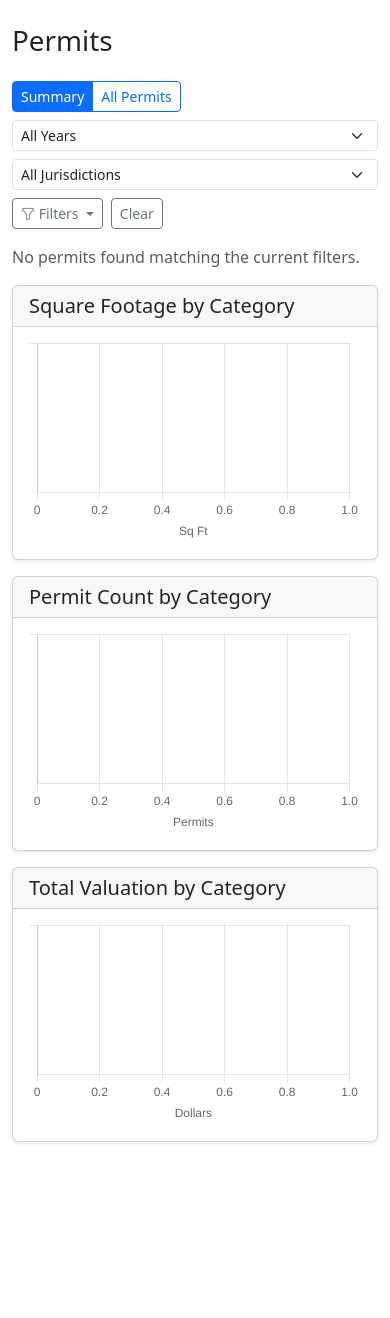
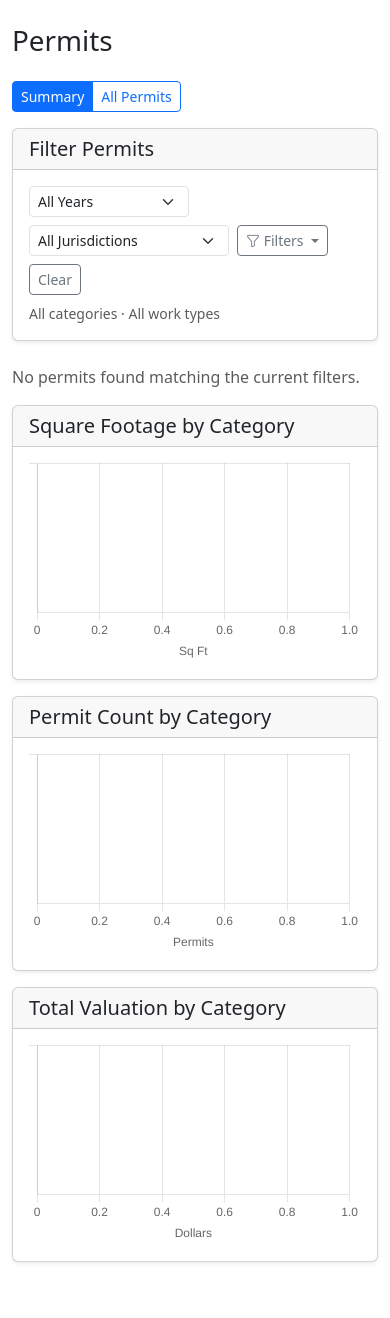
Before and after one commit to pmains/denomikon, a Flask app: page /permits in a window 390 px wide. Shown: the part 56-1374 px from the top of the page. Before the commit the page ends 1199 px from the top, so only its background shows below. Run offline with Flask 3, Linux system fonts and the light colour scheme; some libraries are stand-ins or nearby versions.

Commit message:
Change styling and layout for permits

```diff
--- a/templates/permits.html
+++ b/templates/permits.html
@@ -3,28 +3,36 @@
 {% block content %}
 <h1 class="mb-4">Permits</h1>
 
-<!-- View toggle + core controls -->
-<div class="d-flex justify-content-between align-items-start mb-3 flex-wrap gap-2">
+<!-- View toggle row -->
+<div class="d-flex mb-3">
   <div class="btn-group" role="group">
     <a href="?view=aggregate{% if jurisdiction_filter %}&jurisdiction={{ jurisdiction_filter }}{% endif %}{% if year_filter %}&year={{ year_filter }}{% endif %}{% if categories_filter %}&categories={{ categories_filter }}{% endif %}{% if work_types_filter %}&work_types={{ work_types_filter }}{% endif %}" class="btn btn-sm {{ 'btn-primary' if view == 'aggregate' else 'btn-outline-primary' }}">Summary</a>
     <a href="?view=raw{% if jurisdiction_filter %}&jurisdiction={{ jurisdiction_filter }}{% endif %}{% if year_filter %}&year={{ year_filter }}{% endif %}{% if categories_filter %}&categories={{ categories_filter }}{% endif %}{% if work_types_filter %}&work_types={{ work_types_filter }}{% endif %}" class="btn btn-sm {{ 'btn-primary' if view == 'raw' else 'btn-outline-primary' }}">All Permits</a>
   </div>
+</div>
 
-  <div class="d-flex gap-2 align-items-center flex-wrap">
-    <select name="year" class="form-select form-select-sm" onchange="navigateWithFilter('year', this.value)">
+<!-- Main responsive row: filter card + overview card -->
+<div class="row g-3 align-items-stretch mb-4">
+  <!-- Filter Card -->
+  <div class="col-12 col-lg-5 d-flex order-1">
+    <div class="card shadow-sm flex-fill">
+      <div class="card-header">
+        <h5 class="mb-0">Filter Permits</h5>
+      </div>
+      <div class="card-body">
+        <div class="d-flex gap-2 align-items-center flex-wrap mb-2">
+          <select name="year" class="form-select form-select-sm" style="max-width: 160px;" onchange="navigateWithFilter('year', this.value)">
             <option value="">All Years</option>
             {% for y in years %}
             <option value="{{ y }}" {{ 'selected' if year_filter == y }}>{{ y }}</option>
             {% endfor %}
           </select>
-    <select name="jurisdiction" class="form-select form-select-sm" onchange="navigateWithFilter('jurisdiction', this.value)">
+          <select name="jurisdiction" class="form-select form-select-sm" style="max-width: 200px;" onchange="navigateWithFilter('jurisdiction', this.value)">
             <option value="">All Jurisdictions</option>
             {% for j in jurisdictions %}
             <option value="{{ j }}" {{ 'selected' if jurisdiction_filter == j }}>{{ j }}</option>
             {% endfor %}
           </select>
-
-    <!-- Filters dropdown -->
           <div class="dropdown">
             <button class="btn btn-sm btn-outline-secondary dropdown-toggle" type="button" data-bs-toggle="dropdown" data-bs-auto-close="outside" aria-expanded="false">
               <i class="bi bi-funnel"></i> Filters
@@ -56,62 +64,60 @@
               </div>
             </div>
           </div>
-
           <a href="/permits" class="btn btn-sm btn-outline-secondary">Clear</a>
         </div>
-</div>
 
-<!-- Active filter summary -->
+        <!-- Active filter summary (inside filter card) -->
         {% if selected_categories or selected_work_types %}
-<div class="mb-3 d-flex flex-wrap gap-1 align-items-center">
-  <span class="small text-muted me-1">Showing:</span>
+        <div class="mt-2 small">
+          <span class="text-muted">Showing:</span>
           {% if selected_categories %}
-  <span class="small">
-    {{ selected_categories|join(', ') }}
+          <span>{{ selected_categories|join(', ') }}</span>
           {% if selected_work_types %}<span class="text-muted mx-1">·</span>{% endif %}
-  </span>
           {% endif %}
           {% if selected_work_types %}
-  <span class="small">
-    Work: {{ selected_work_types|join(', ') }}
-  </span>
+          <span>Work: {{ selected_work_types|join(', ') }}</span>
           {% endif %}
         </div>
+        {% else %}
+        <div class="mt-2 small text-muted">
+          All categories · All work types
+        </div>
+        {% endif %}
 
         <!-- Zero-match note -->
         {% if zero_categories and selected_work_types %}
-<div class="mb-3 small text-muted">
+        <div class="mt-1 small text-muted">
           <i class="bi bi-info-circle"></i>
           No matching {{ selected_work_types|join(', ') }} permits found for {{ zero_categories|join(' or ') }} in{% if year_filter %} {{ year_filter }}{% else %} any year{% endif %}.
         </div>
         {% elif zero_categories %}
-<div class="mb-3 small text-muted">
+        <div class="mt-1 small text-muted">
           <i class="bi bi-info-circle"></i>
           No matching permits found for {{ zero_categories|join(' or ') }} in{% if year_filter %} {{ year_filter }}{% else %} any year{% endif %}.
         </div>
         {% endif %}
-{% endif %}
+      </div>
+    </div>
+  </div>
 
-{% if view == 'aggregate' %}
-
-{% if not by_jurisdiction and not by_category %}
-  <p class="text-muted">No permits found matching the current filters.</p>
-  {% else %}
-
-  <!-- Jurisdiction Comparison Summary -->
-  <div class="row g-3 mb-4">
+  <!-- Jurisdiction Overview Card (aggregate view only) -->
+  {% if view == 'aggregate' and by_jurisdiction %}
+  <div class="col-12 col-lg-7 d-flex order-2">
+    <div class="card shadow-sm flex-fill">
+      <div class="card-header"><h5 class="mb-0">Jurisdiction Overview</h5></div>
+      <div class="card-body">
+        <div class="row g-3">
           {% for row in by_jurisdiction %}
-    <div class="col-md-6 d-flex">
-      <div class="card shadow-sm flex-fill">
-        <div class="card-header"><h5 class="mb-0">{{ row.jurisdiction or 'Unknown' }}</h5></div>
-        <div class="card-body">
+          <div class="col-12{% if by_jurisdiction|length == 1 %} col-md-12{% else %} col-md-6{% endif %}{% if by_jurisdiction|length > 1 and not loop.last %} border-end{% endif %}">
+            <h6>{{ row.jurisdiction or 'Unknown' }}</h6>
             <div class="row text-center">
               <div class="col-4 mb-2">
                 <div class="small text-muted">Permits</div>
                 <strong>{{ '{:,}'.format(row.count) }}</strong>
               </div>
               <div class="col-4 mb-2">
-              <div class="small text-muted">Total Sq Ft</div>
+                <div class="small text-muted">Sq Ft</div>
                 <strong>{{ '{:,.0f}'.format(row.total_sqft) if row.total_sqft else '0' }}</strong>
               </div>
               <div class="col-4 mb-2">
@@ -119,7 +125,7 @@
                 <strong>${{ '{:,.0f}'.format(row.total_valuation) if row.total_valuation else '0' }}</strong>
               </div>
               <div class="col-4">
-              <div class="small text-muted">Housing Units</div>
+                <div class="small text-muted">Units</div>
                 <strong>{{ '{:,.0f}'.format(row.total_units) if row.total_units else '0' }}</strong>
               </div>
               <div class="col-4">
@@ -132,12 +138,22 @@
               </div>
             </div>
           </div>
+          {% endfor %}
         </div>
       </div>
-    {% endfor %}
+    </div>
+  </div>
+  {% endif %}
 </div>
 
+{% if view == 'aggregate' %}
+
+{% if not by_jurisdiction and not by_category %}
+  <p class="text-muted">No permits found matching the current filters.</p>
+  {% else %}
+
   <!-- By Jurisdiction (detail table) -->
+  {% if by_jurisdiction %}
   <div class="card shadow-sm mb-4">
     <div class="card-header"><h5 class="mb-0">By Jurisdiction — Detail</h5></div>
     <div class="table-responsive">
@@ -171,6 +187,7 @@
       </table>
     </div>
   </div>
+  {% endif %}
 
   <!-- By Category -->
   <div class="card shadow-sm mb-4">
```
Lines whose indentation alone changed are shown as unchanged.
